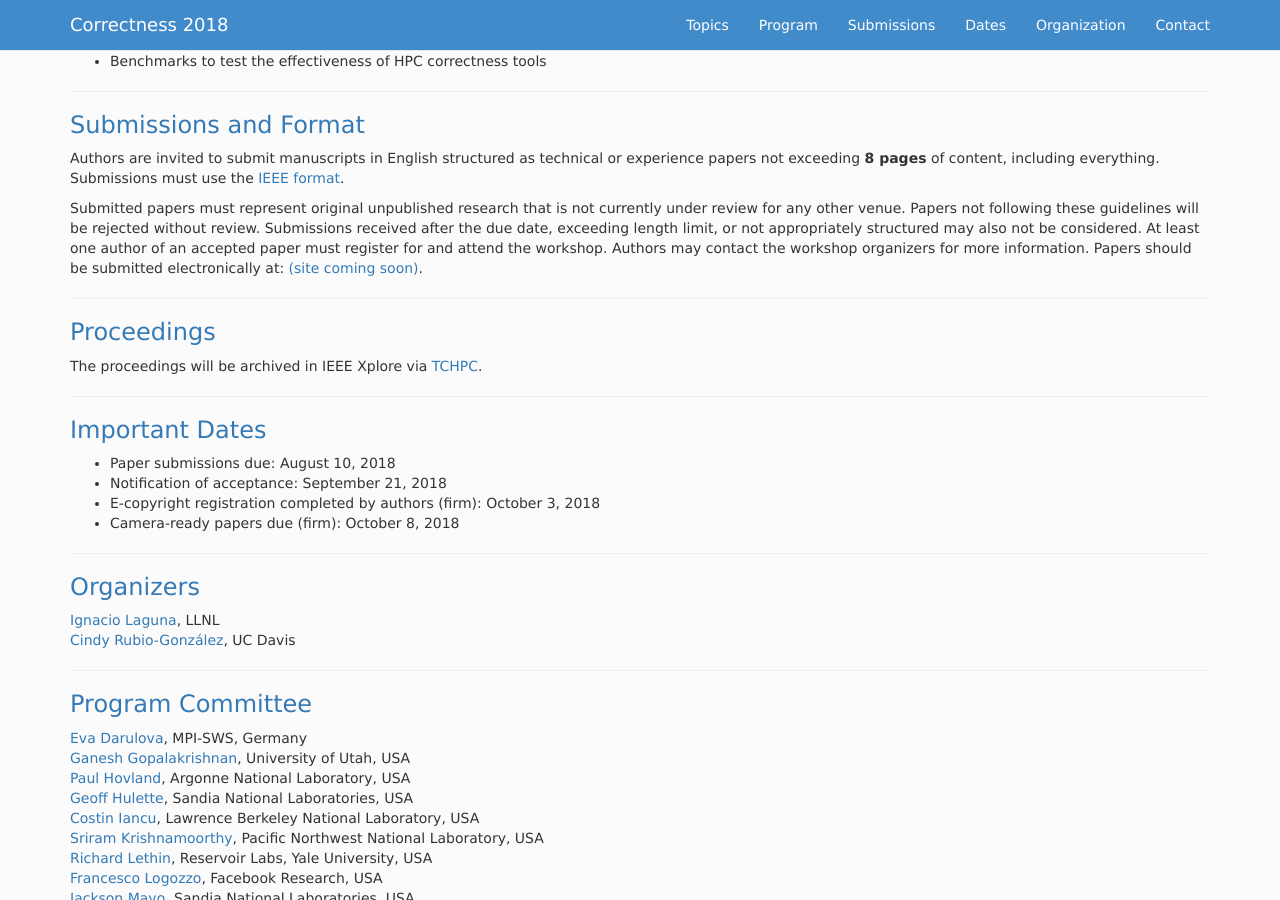
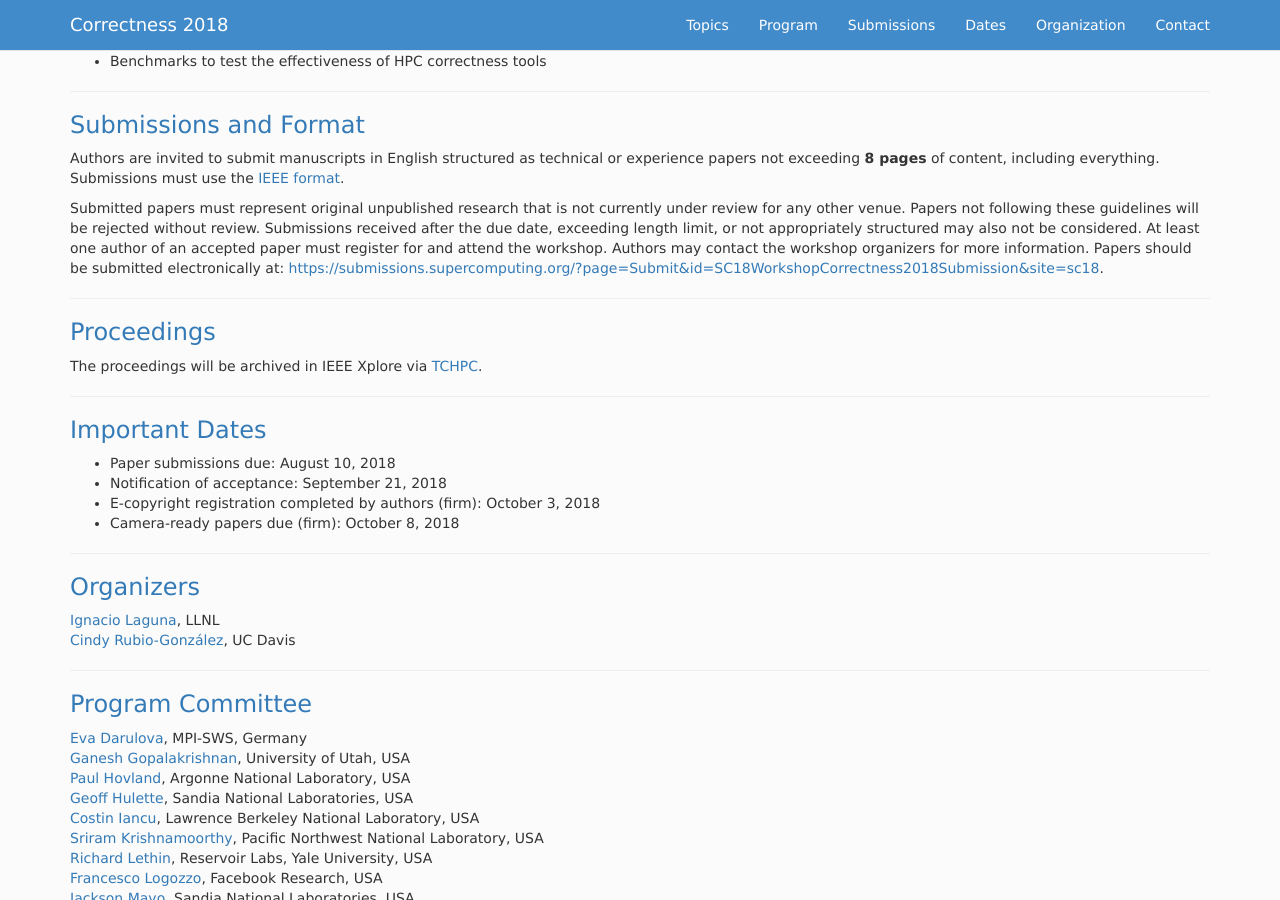
Before and after one commit to correctness-workshop/2018, a Jekyll site: the page built from index.md, in a window 1280 px wide and 900 px high, scrolled down 1317 px. Built offline with Jekyll 4.4.1, drawn with Linux system fonts in a browser that asks for light colours; nearby versions of some CDN libraries; the list of posts is cut into pages by our own code.

Commit message:
Update index.md

```diff
--- a/index.md
+++ b/index.md
@@ -82,7 +82,7 @@ Submissions are expected in the following two categories; all submissions must u
 * **Short papers:** position, opinion, or short experience papers; 4 pages maximum, including everything.
 -->
 
-Submitted papers must represent original unpublished research that is not currently under review for any other venue. Papers not following these guidelines will be rejected without review. Submissions received after the due date, exceeding length limit, or not appropriately structured may also not be considered. At least one author of an accepted paper must register for and attend the workshop. Authors may contact the workshop organizers for more information. Papers should be submitted electronically at: [(site coming soon)](https://submissions.supercomputing.org/).
+Submitted papers must represent original unpublished research that is not currently under review for any other venue. Papers not following these guidelines will be rejected without review. Submissions received after the due date, exceeding length limit, or not appropriately structured may also not be considered. At least one author of an accepted paper must register for and attend the workshop. Authors may contact the workshop organizers for more information. Papers should be submitted electronically at: [https://submissions.supercomputing.org/?page=Submit&id=SC18WorkshopCorrectness2018Submission&site=sc18](https://submissions.supercomputing.org/?page=Submit&id=SC18WorkshopCorrectness2018Submission&site=sc18).
 
 ---
 ###  <a class="anchor" name="proceedings"> Proceedings </a>
```
